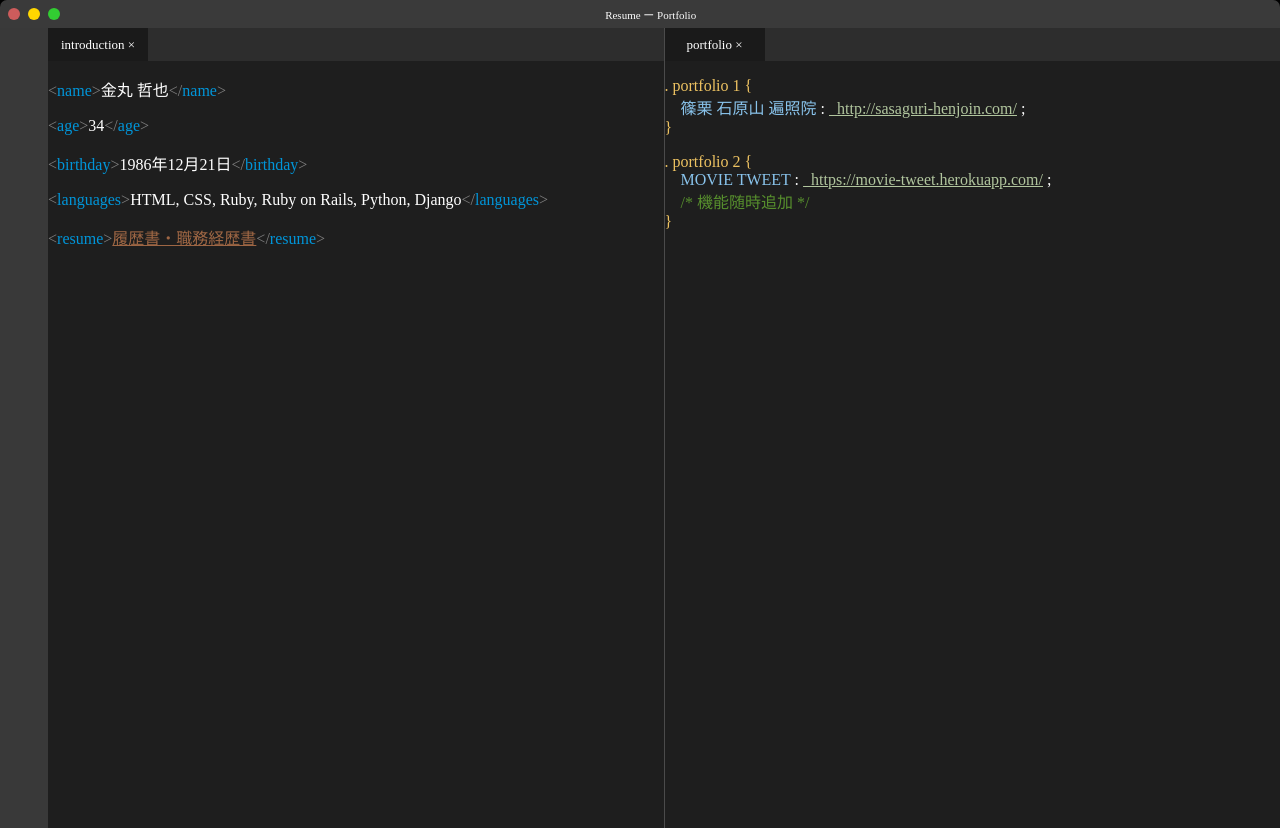
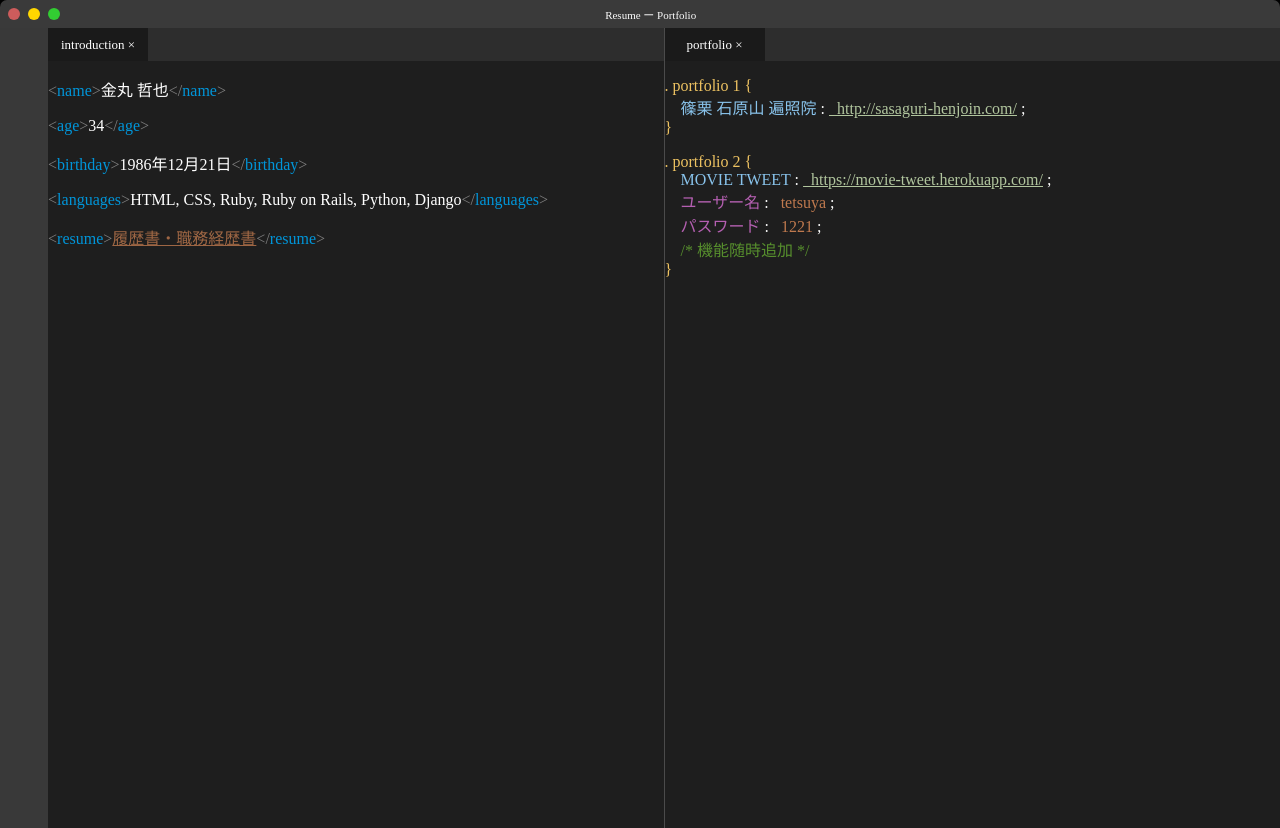
Before and after one commit to tetsuya-kanamaru/portfolio, a PHP site: page / in a window 1280 px wide. Run offline with PHP 8.4, Linux system fonts and the light colour scheme.

Commit message:
postscript some parts

```diff
--- a/index.html
+++ b/index.html
@@ -48,19 +48,33 @@
 
       <div class="right-content">
         <p><span class="yellow">&#046; portfolio 1 &#123;</span><br>
+
         <span class="lightblue">&emsp;篠栗 石原山 遍照院</span>
         <span class="white">:</span>
         <span class="lightgreen"><a href="http://sasaguri-henjoin.com/">&ensp;http://sasaguri-henjoin.com/</a></span>
         <span class="white">;</span><br>
+
         <span class="yellow">&#125;</span></p>
       </div>
 
       <div class="right-content">
         <p><span class="yellow">&#046; portfolio 2 &#123;</span><br>
+
         <span class="lightblue">&emsp;MOVIE TWEET</span>
         <span class="white">:</span>
         <span class="lightgreen"><a href="https://movie-tweet.herokuapp.com/">&ensp;https://movie-tweet.herokuapp.com/</a></span>
         <span class="white">;</span><br>
+
+        <span class="pink">&emsp;ユーザー名</span>
+        <span class="white">:</span>
+        <span class="orange">&ensp;tetsuya</span>
+        <span class="white">;</span><br>
+
+        <span class="pink">&emsp;パスワード</span>
+        <span class="white">:</span>
+        <span class="orange">&ensp;1221</span>
+        <span class="white">;</span><br>
+
         <span class="green">&emsp;/* 機能随時追加 */</span><br>
         <span class="yellow">&#125;</span></p>
       </div>
--- a/styles.css
+++ b/styles.css
@@ -166,3 +166,12 @@ html, body {
 .right-content .lightgreen a:hover {
   opacity: 1;
 }
+
+.right-content .pink {
+  color: #da70d6;
+  opacity: 0.8;
+}
+
+.right-content .orange {
+  color: #bf794e;
+}
```
